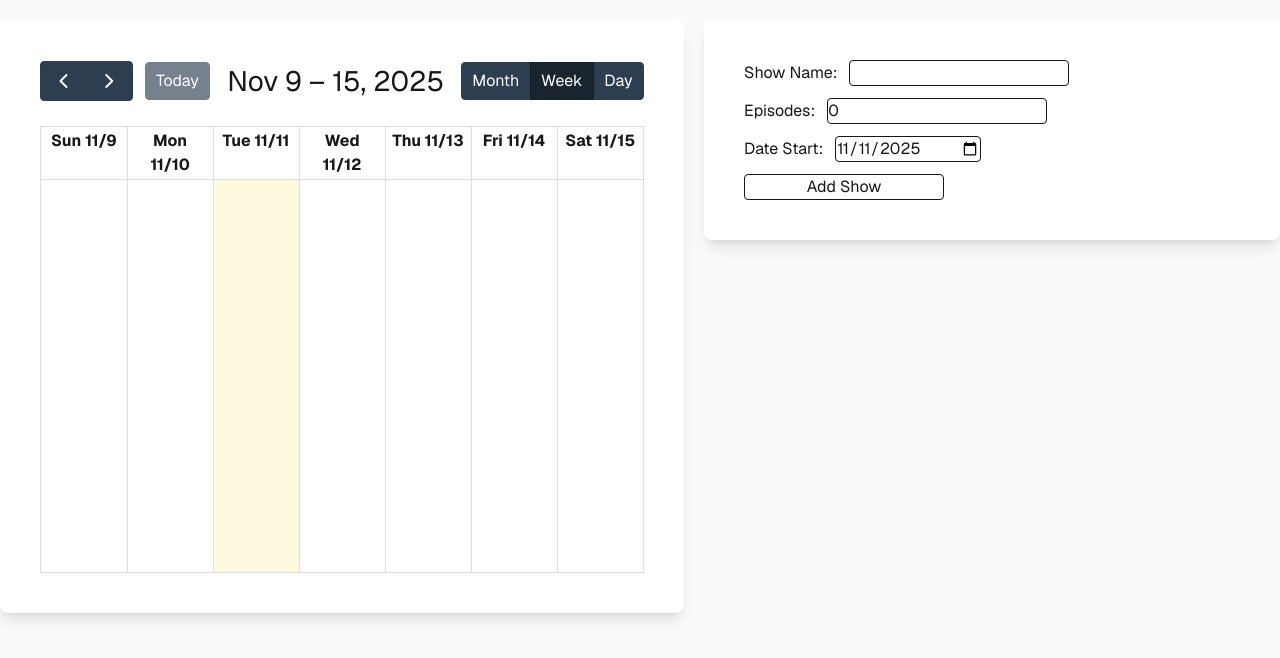
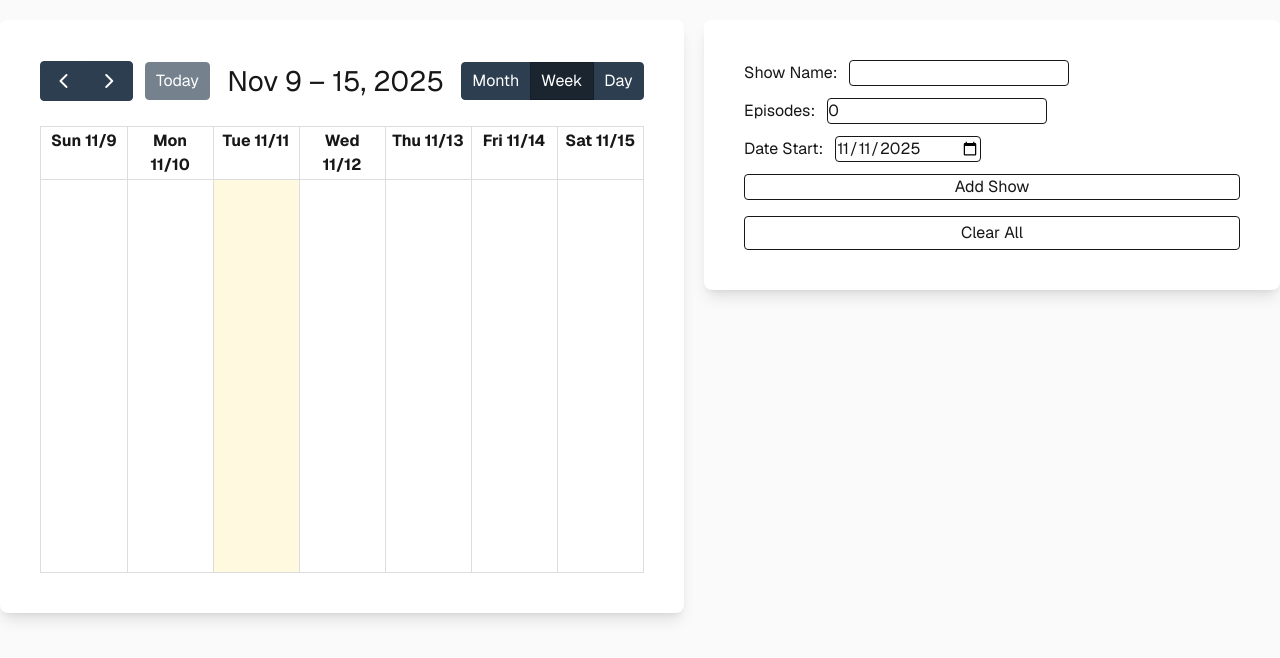
Before and after one commit to Feenerys/tvshow-calendar, a Next.js app: page / in a window 1280 px wide. Shown: the top 658 px of the page. Built offline with nearby package versions, Linux system fonts and the light colour scheme.

Commit message:
feat: add a clear events button for dev

```diff
--- a/app/calendar.tsx
+++ b/app/calendar.tsx
@@ -10,8 +10,6 @@ interface CalendarProps {
 }
 
 export default function Calendar(events: CalendarProps) {
-
-
   return (
     <FullCalendar
       plugins={[dayGridPlugin, interactionPlugin]}
@@ -23,6 +21,7 @@ export default function Calendar(events: CalendarProps) {
       }}
       buttonText={{ today: "Today", month: "Month", week: "Week", day: "Day" }}
       events={events}
+      editable
       eventContent={(arg) => {
         const { subtitle, meta, color } = arg.event.extendedProps;
         return (
--- a/app/page.tsx
+++ b/app/page.tsx
@@ -6,25 +6,35 @@ import ShowCreator from "./showCreator";
 import { useState, useEffect } from "react";
 import { EventInput } from "@fullcalendar/core/index.js";
 
-
 export default function Home() {
   const [events, setEvents] = useState<EventInput[]>(() => {
-    if (typeof window === "undefined") return
+    if (typeof window === "undefined") return;
     const saved = localStorage.getItem("events");
     return saved ? JSON.parse(saved) : [];
   });
 
   useEffect(() => {
-    localStorage.setItem("events", JSON.stringify(events))
-  }, [events])
+    localStorage.setItem("events", JSON.stringify(events));
+  }, [events]);
 
   return (
     <div className="flex min-h-screen justify-center bg-zinc-50 font-sans dark:bg-black gap-5">
       <main className="mt-5 h-full w-full max-w-4xl rounded-lg bg-white p-10 shadow-lg dark:bg-zinc-900">
-       <Calendar events={events}/>
+        <Calendar events={events} />
       </main>
-      <main className="mt-5 h-full w-full max-w-xl rounded-lg bg-white p-10 shadow-lg dark:bg-zinc-900">
-        <ShowCreator onCreate={(newEvents) => setEvents(prev => [...prev, ...newEvents])}/>
+      <main className="flex flex-col gap-4 mt-5 h-full w-full max-w-xl rounded-lg bg-white p-10 shadow-lg dark:bg-zinc-900">
+        <ShowCreator
+          onCreate={(newEvents) => setEvents((prev) => [...prev, ...newEvents])}
+        />
+        <button
+          onClick={() => {
+            localStorage.removeItem("events");
+            setEvents([]);
+          }}
+          className="border rounded-sm px-2 py-1"
+        >
+          Clear All
+        </button>
       </main>
     </div>
   );
--- a/app/showCreator.tsx
+++ b/app/showCreator.tsx
@@ -54,7 +54,7 @@ export default function ShowCreator({ onCreate }: ShowCreatorProps) {
       <input
         type="button"
         value="Add Show"
-        className="border max-w-50 rounded-sm"
+        className="border rounded-sm"
         onClick={() => {
           if (!showName.trim() || episodeCount <= 0 || !dateStart) {
             alert("Please fill in all fields correctly.");
```
